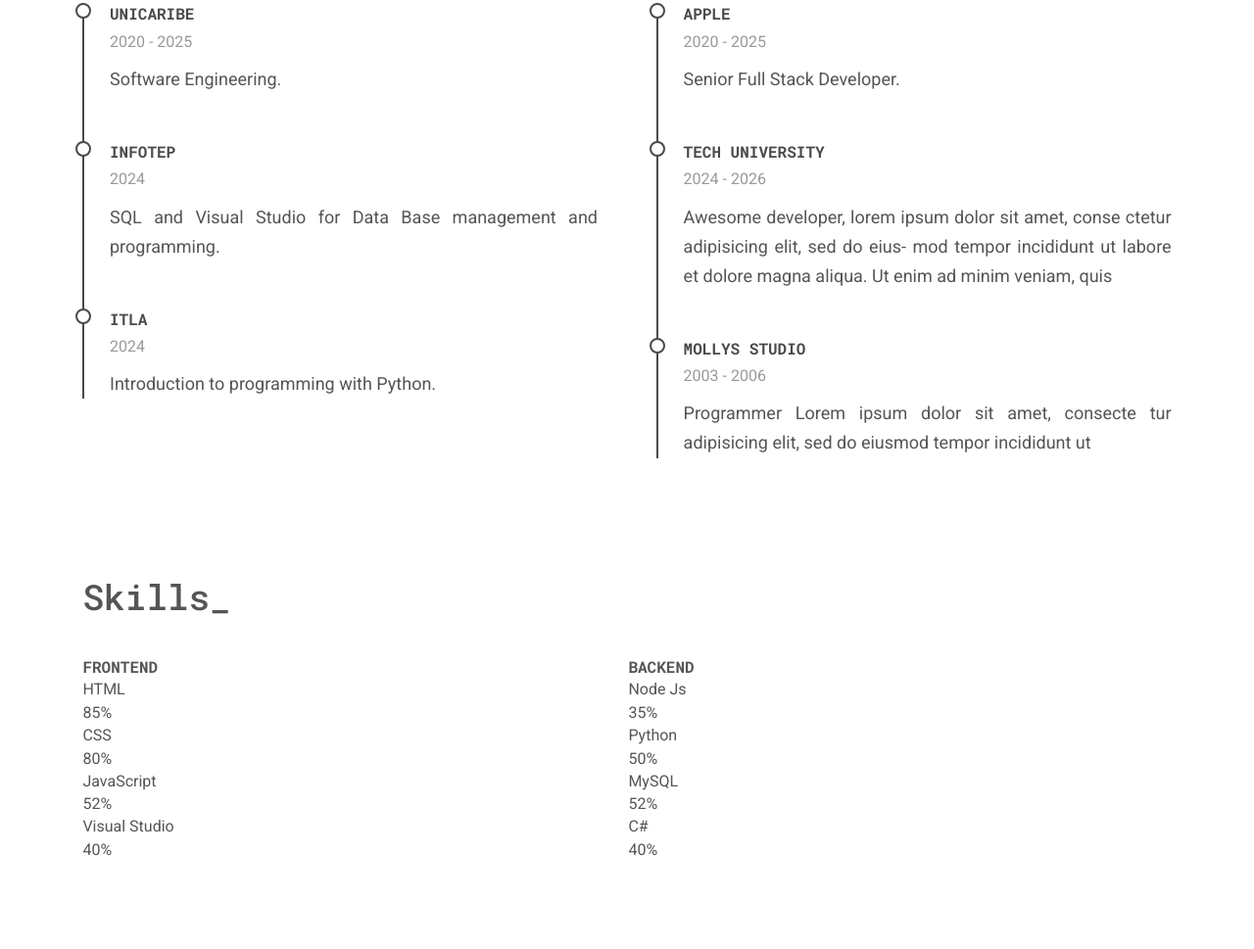
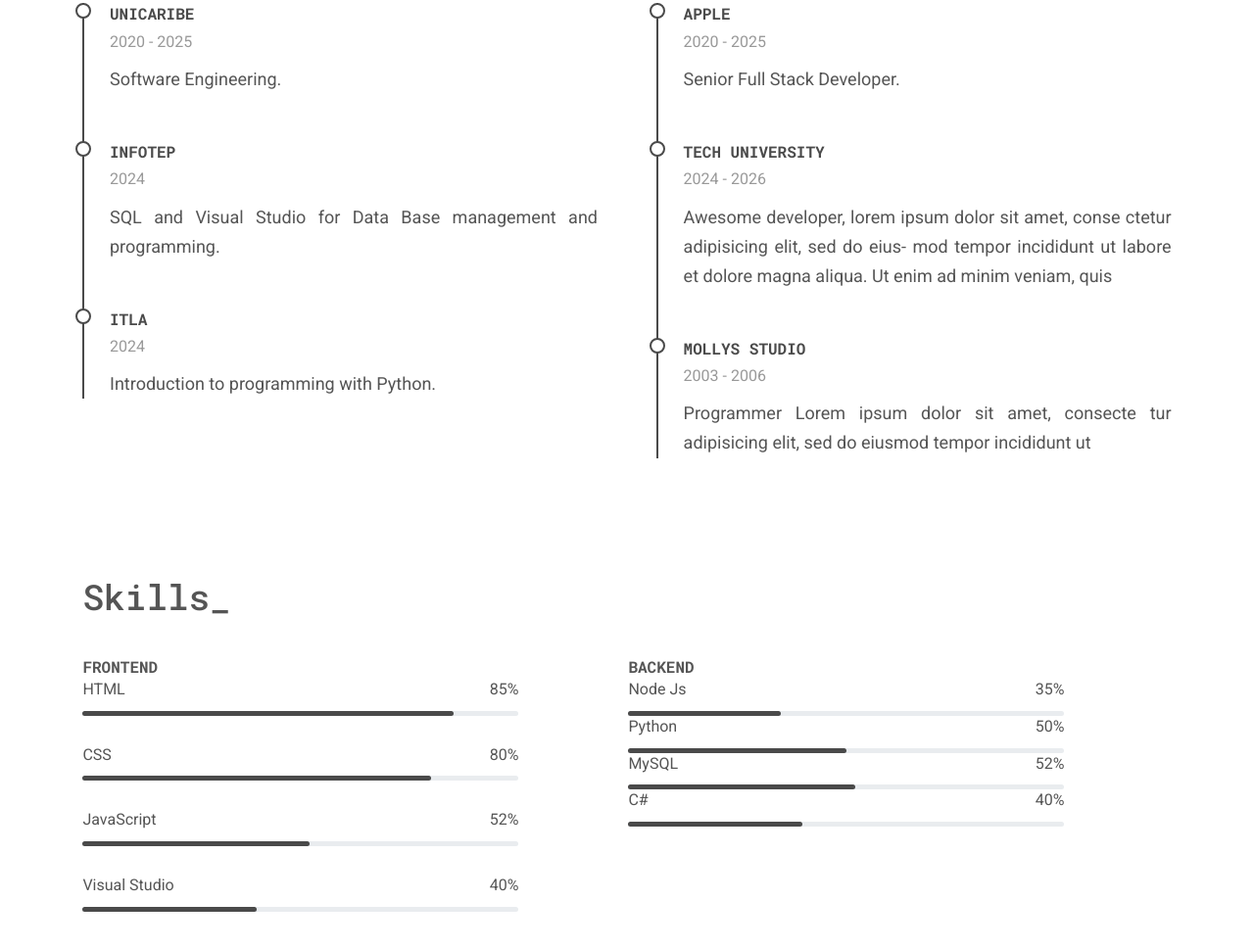
Before and after one commit to crixfer/myPortfolio, a plain HTML site: page index.html in a window 1280 px wide. Shown: the part 1910-2879 px from the top of the page at 98% size. Before the commit the page ends 2850 px from the top, so only its background shows below. Drawn offline with nearby package versions, Linux system fonts and the light colour scheme; a script that the page names is missing.

Commit message:
Skills completado. Continuar con lo demas.

```diff
--- a/assets/css/style.css
+++ b/assets/css/style.css
@@ -429,8 +429,33 @@ input {
     text-align: justify;
 }
 
-/* ********** Resume  ********** */
+/* ********** Skills  ********** */
 .skills__container {
     grid-template-columns: repeat(2, 445px);
     column-gap: 7rem;
 }
+
+.skills__list {
+    row-gap: 1.8rem;
+}
+
+.skills__titles {
+    display: flex;
+    justify-content: space-between;
+    margin-bottom: 0.625rem;
+}
+
+.skills__bar,
+.skills__percentage {
+    height: 5px;
+    border-radius: 0.25rem;
+}
+
+.skills__bar {
+    background-color: var(--bg-color-alt);
+}
+
+.skills__percentage {
+    display: block;
+    background-color: var(--primary-color);
+}
--- a/index.html
+++ b/index.html
@@ -326,7 +326,7 @@
                 <div class="skills__content">
                     <h3 class="skills__title text-sm">FRONTEND</h3>
 
-                    <div class="Skills__list grid">
+                    <div class="skills__list grid">
                         <div class="skills data">
                             <div class="skills__titles">
                                 <p class="skills__name text-sm">HTML</p>
@@ -334,7 +334,7 @@
                             </div>
 
                             <div class="skills__bar">
-                                <span class="skills__percentage" style="width: "></span>
+                                <span class="skills__percentage" style="width: 85%"></span>
                             </div>
                         </div>
                         <div class="skills data">
@@ -344,7 +344,7 @@
                             </div>
 
                             <div class="skills__bar">
-                                <span class="skills__percentage" style="width: "></span>
+                                <span class="skills__percentage" style="width: 80%"></span>
                             </div>
                         </div>
                         <div class="skills data">
@@ -354,17 +354,17 @@
                             </div>
 
                             <div class="skills__bar">
-                                <span class="skills__percentage" style="width: "></span>
+                                <span class="skills__percentage" style="width: 52%"></span>
                             </div>
                         </div>
                         <div class="skills data">
                             <div class="skills__titles">
                                 <p class="skills__name text-sm">Visual Studio</p>
-                                <span class="skills__number text-sm"></span>
+                                <span class="skills__number text-sm">40%</span>
                             </div>
 
                             <div class="skills__bar">
-                                <span class="skills__percentage" style="width: ">40%</span>
+                                <span class="skills__percentage" style="width: 40%"></span>
                             </div>
                         </div>
 
@@ -383,7 +383,7 @@
                             </div>
 
                             <div class="skills__bar">
-                                <span class="skills__percentage" style="width: "></span>
+                                <span class="skills__percentage" style="width: 35%"></span>
                             </div>
                         </div>
 
@@ -394,7 +394,7 @@
                             </div>
 
                             <div class="skills__bar">
-                                <span class="skills__percentage" style="width: "></span>
+                                <span class="skills__percentage" style="width: 50%"></span>
                             </div>
                         </div>
 
@@ -405,18 +405,18 @@
                             </div>
 
                             <div class="skills__bar">
-                                <span class="skills__percentage" style="width: "></span>
+                                <span class="skills__percentage" style="width: 52%"></span>
                             </div>
                         </div>
 
                         <div class="skills data">
                             <div class="skills__titles">
                                 <p class="skills__name text-sm">C#</p>
-                                <span class="skills__number text-sm"></span>
+                                <span class="skills__number text-sm">40%</span>
                             </div>
 
                             <div class="skills__bar">
-                                <span class="skills__percentage" style="width: ">40%</span>
+                                <span class="skills__percentage" style="width: 40%"></span>
                             </div>
                         </div>
 
```
